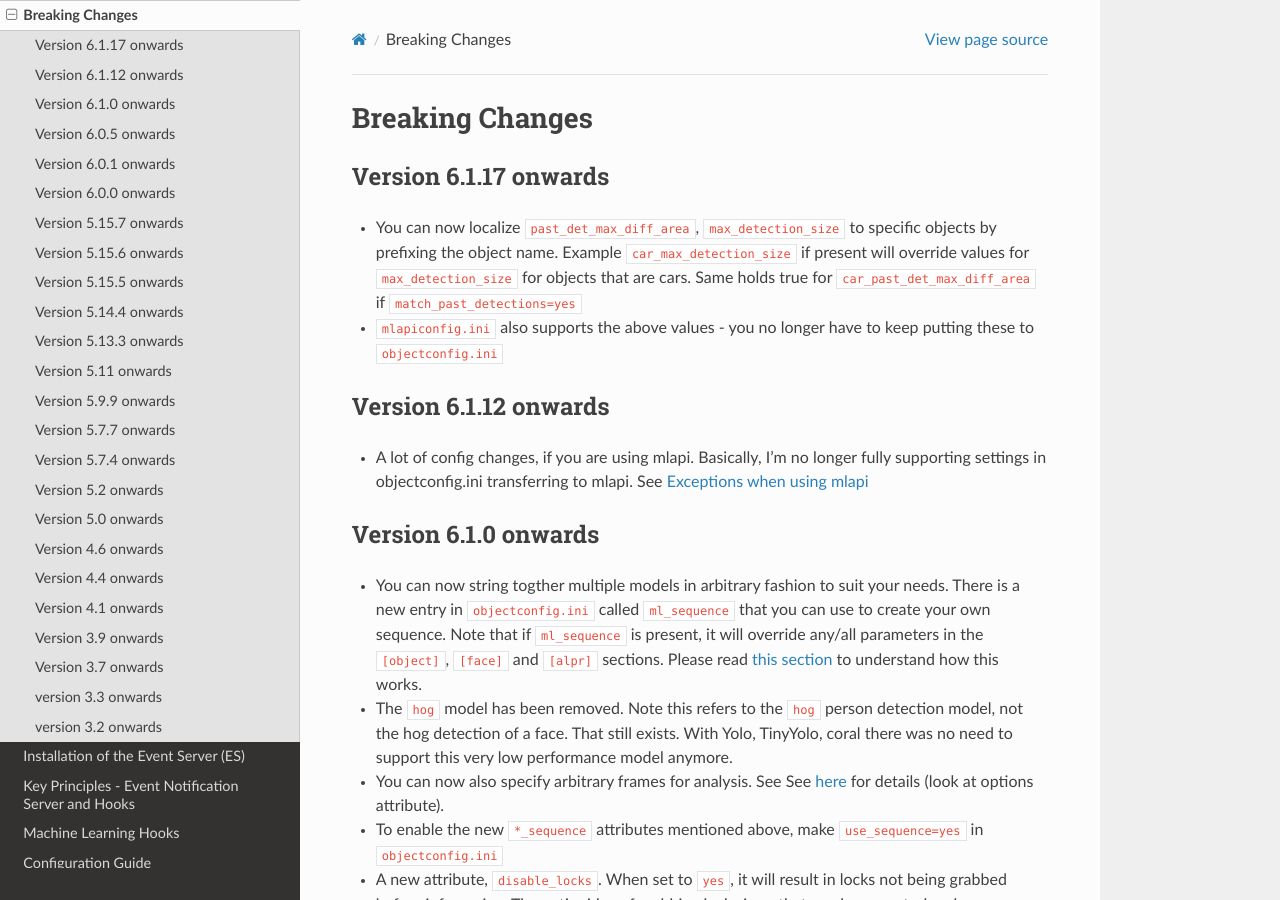
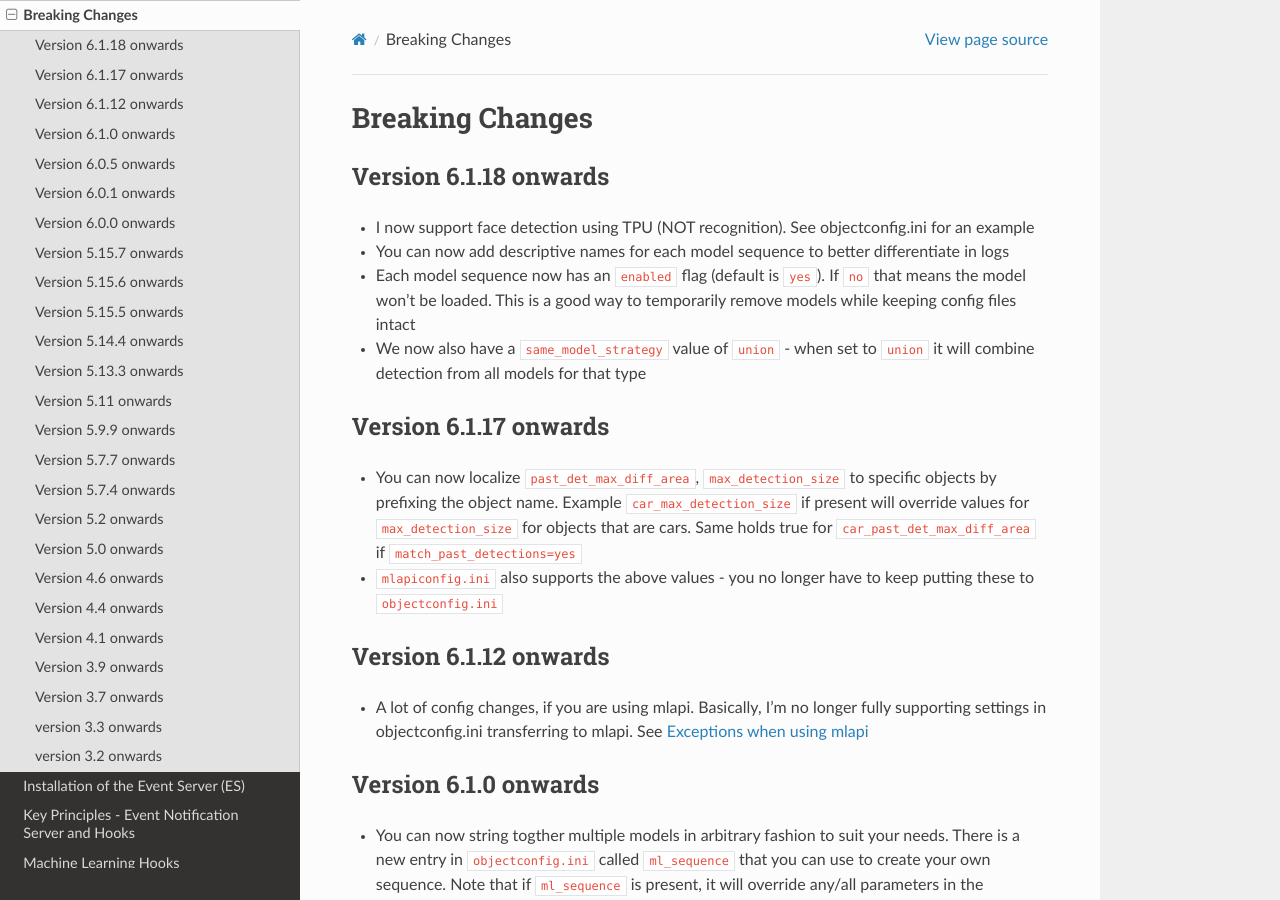
Before and after one commit to ZoneMinder/zmeventnotification, a Sphinx documentation site: the page built from docs/guides/breaking.rst, in a window 1280 px wide and 900 px high. Built offline with Sphinx 7.4.7 and the Read the Docs theme 2.0.0, drawn with Linux system fonts in a browser that asks for light colours.

Commit message:
add face recognition

```diff
--- a/docs/guides/breaking.rst
+++ b/docs/guides/breaking.rst
@@ -1,5 +1,13 @@
 Breaking Changes
 ----------------
+
+Version 6.1.18 onwards
+~~~~~~~~~~~~~~~~~~~~~~~
+- I now support face detection using TPU (NOT recognition). See objectconfig.ini for an example
+- You can now add descriptive names for each model sequence to better differentiate in logs
+- Each model sequence now has an ``enabled`` flag (default is ``yes``). If ``no`` that means the model won't be loaded. This is a good way
+  to temporarily remove models while keeping config files intact
+- We now also have a ``same_model_strategy`` value of ``union`` - when set to ``union`` it will combine detection from all models for that type
 
 Version 6.1.17 onwards
 ~~~~~~~~~~~~~~~~~~~~~~~
```
Also changed, not shown: 3 other files.
